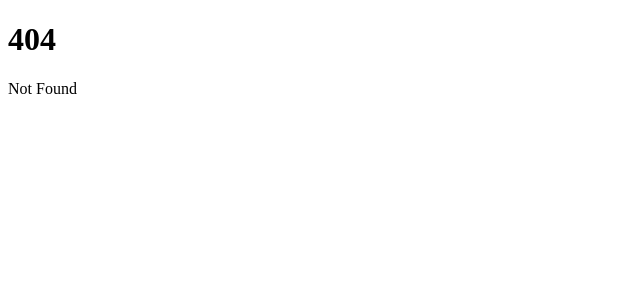
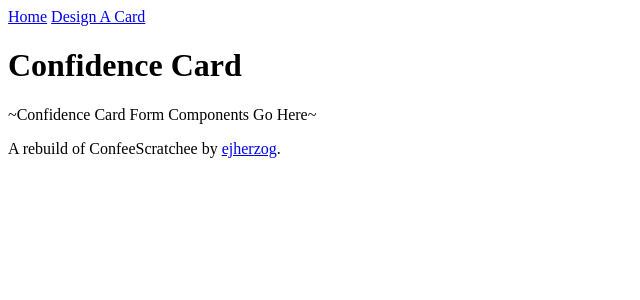
Before and after one commit to aacooper85/confyscratchy, a SvelteKit app: page /confidence in a window 1280 px wide. Before the commit this address had no page. Shown: the top 300 px of the page, without its empty margins (0-640 px from the left). Built offline with nearby package versions, Linux system fonts and the light colour scheme.

Commit message:
basic layout and routing

```diff
--- /dev/null
+++ b/src/routes/+error.svelte
@@ -0,0 +1,5 @@
+<h2>Ruh Roh!</h2>
+<p>We're sorry. Something went wrong.</p>
+<hr>
+<h4>Confy Scratchy</h4>
+<p>A rebuild of ConfeeScratchee by <a href="https://github.com/ejherzog">ejherzog</a>.</p>
--- /dev/null
+++ b/src/routes/+layout.svelte
@@ -0,0 +1,8 @@
+<nav>
+	<a href="/">Home</a>
+	<a href="/design">Design A Card</a>
+</nav>
+
+<slot></slot>
+
+<p>A rebuild of ConfeeScratchee by <a href="https://github.com/ejherzog" target="_blank">ejherzog</a>.</p>
--- a/src/routes/+page.svelte
+++ b/src/routes/+page.svelte
@@ -1,2 +1,3 @@
-<h1>Welcome to SvelteKit</h1>
-<p>Visit <a href="https://kit.svelte.dev">kit.svelte.dev</a> to read the documentation</p>
+<h1>Confy Scratchy</h1>
+
+<p>// TO DO How to use this tool.</p>
--- /dev/null
+++ b/src/routes/confidence/+page.svelte
@@ -0,0 +1,3 @@
+<h1>Confidence Card</h1>
+
+<p>~Confidence Card Form Components Go Here~</p>
--- /dev/null
+++ b/src/routes/design/+page.svelte
@@ -0,0 +1,3 @@
+<h1>Design A New Card</h1>
+
+<p>~Card Design Components Go Here~</p>
--- /dev/null
+++ b/src/routes/scratch/+page.svelte
@@ -0,0 +1,3 @@
+<h1>Scratch Card</h1>
+
+<p>~Scratch Card Form Components Go Here~</p>
```
